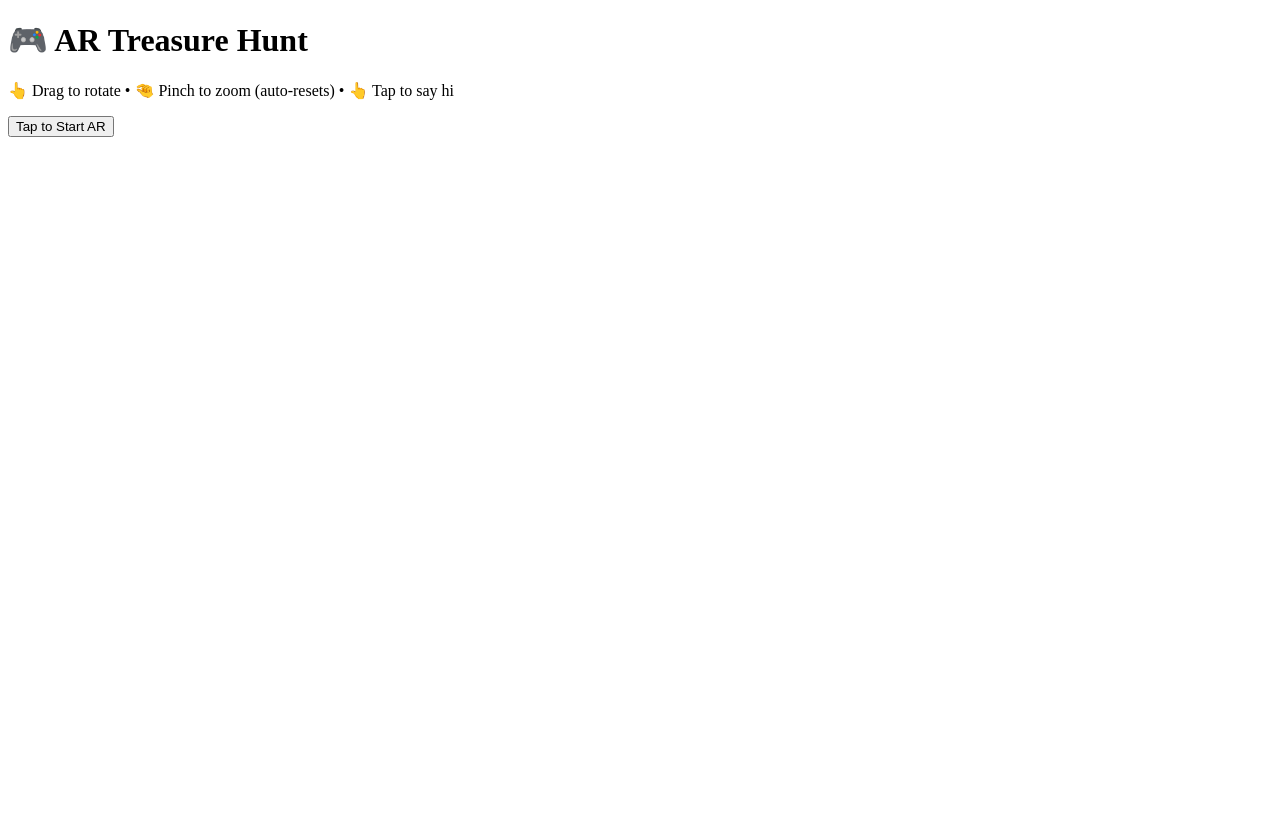
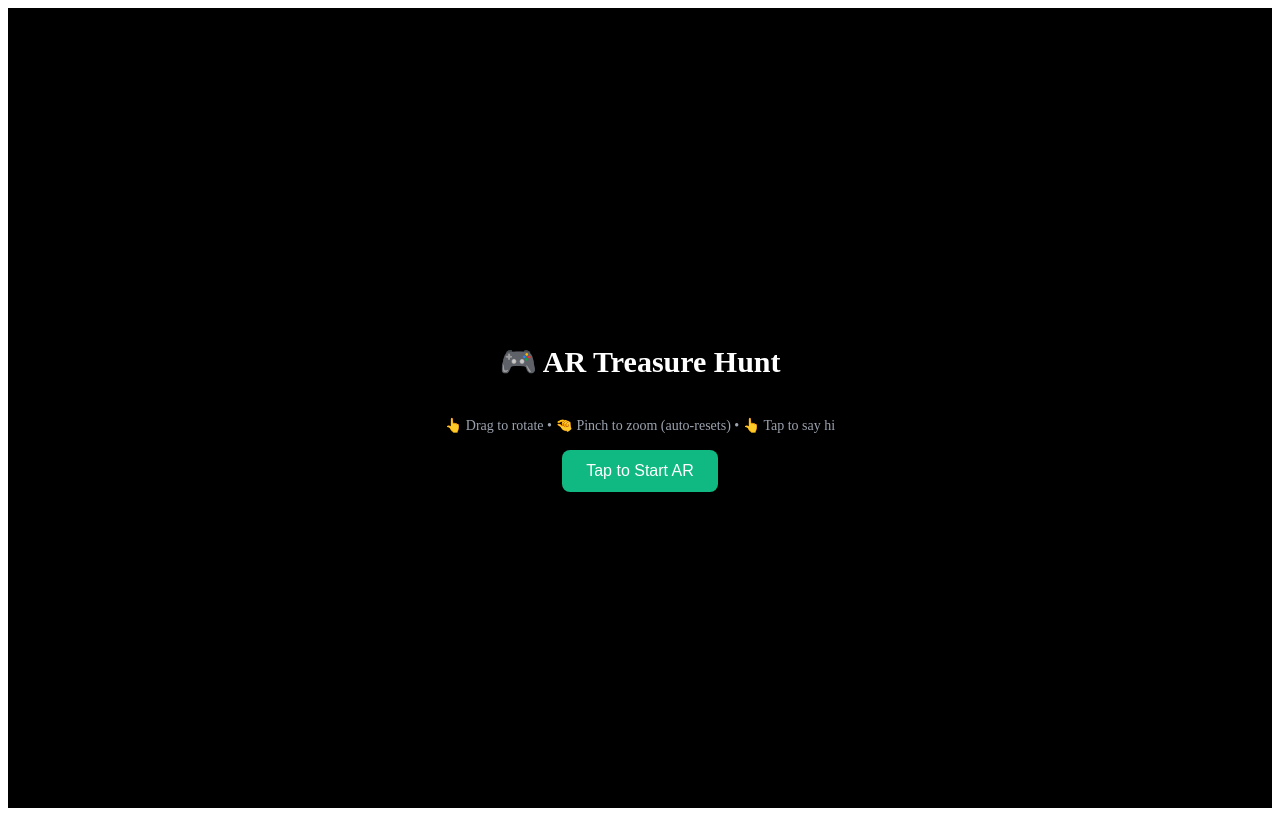
Before and after one commit to Mohamed-Adel-Web/vite-project, a React (Vite) app: page / in a window 1280 px wide. Built offline with nearby package versions, Linux system fonts and the light colour scheme.

Commit message:
TRY FIXED

```diff
--- a/index.html
+++ b/index.html
@@ -4,7 +4,6 @@
     <meta charset="UTF-8" />
     <link rel="icon" type="image/svg+xml" href="/vite.svg" />
     <meta name="viewport" content="width=device-width, initial-scale=1.0" />
-    <!-- A-Frame and AR.js -->
   </head>
   <body>
     <div id="root"></div>
--- a/src/App.tsx
+++ b/src/App.tsx
@@ -3,11 +3,11 @@ import * as THREE from "three";
 import { Canvas, useThree, useFrame } from "@react-three/fiber";
 import { GLTFLoader } from "three/examples/jsm/loaders/GLTFLoader";
 import { Environment } from "@react-three/drei";
-import VodaModel from "./assets/vodafoneCharacters.glb";
 
 function Model() {
   const modelRef = useRef<THREE.Group>(null);
   const { gl, camera, scene } = useThree();
+  const gyroRef = useRef({ alpha: 0, beta: 0, gamma: 0 });
 
   // State for controls
   const [scale, setScale] = useState(0.5);
@@ -32,23 +32,66 @@ function Model() {
     ) {
       setScale((prev) => prev + (targetScale - prev) * 0.1);
     }
+
+    // Update camera rotation based on device orientation
+    if (gyroRef.current.beta !== 0 || gyroRef.current.gamma !== 0) {
+      const beta = (gyroRef.current.beta * Math.PI) / 180;
+      const gamma = (gyroRef.current.gamma * Math.PI) / 180;
+      const alpha = (gyroRef.current.alpha * Math.PI) / 180;
+
+      camera.rotation.order = "YXZ";
+      camera.rotation.y = alpha;
+      camera.rotation.x = beta - Math.PI / 2;
+      camera.rotation.z = -gamma;
+    }
   });
 
   useEffect(() => {
     const loader = new GLTFLoader();
-    loader.load(VodaModel, (gltf) => {
-      modelRef.current?.add(gltf.scene);
 
-      gltf.scene.traverse((child) => {
-        if (child instanceof THREE.Mesh) {
-          child.castShadow = true;
-          child.receiveShadow = true;
-          if (child.material) {
-            child.material.needsUpdate = true;
+    // Create a simple cube as placeholder since we don't have the model file
+    const geometry = new THREE.BoxGeometry(1, 1, 1);
+    const material = new THREE.MeshStandardMaterial({
+      color: 0xe60000,
+      metalness: 0.5,
+      roughness: 0.5,
+    });
+    const cube = new THREE.Mesh(geometry, material);
+    cube.castShadow = true;
+    cube.receiveShadow = true;
+    modelRef.current?.add(cube);
+
+    // Device orientation for gyroscope
+    const handleOrientation = (e: DeviceOrientationEvent) => {
+      if (e.alpha !== null && e.beta !== null && e.gamma !== null) {
+        gyroRef.current = {
+          alpha: e.alpha,
+          beta: e.beta,
+          gamma: e.gamma,
+        };
+      }
+    };
+
+    // Request permission for iOS 13+
+    if (
+      typeof DeviceOrientationEvent !== "undefined" &&
+      typeof (DeviceOrientationEvent as any).requestPermission === "function"
+    ) {
+      (DeviceOrientationEvent as any)
+        .requestPermission()
+        .then((response: string) => {
+          if (response === "granted") {
+            window.addEventListener("deviceorientation", handleOrientation);
           }
-        }
-      });
-    });
+        })
+        .catch(console.error);
+    } else {
+      window.addEventListener("deviceorientation", handleOrientation);
+    }
+
+    return () => {
+      window.removeEventListener("deviceorientation", handleOrientation);
+    };
   }, []);
 
   // Handle touch/mouse controls
@@ -226,7 +269,7 @@ function Model() {
       ref={modelRef}
       scale={[scale, scale, scale]}
       rotation={[0, rotation, 0]}
-      position={[0, 0, -2]}
+      position={[0, -1, -5]}
     />
   );
 }
@@ -274,14 +317,47 @@ export default function App() {
 
   if (!start) {
     return (
-      <div className="w-full h-screen flex flex-col items-center justify-center bg-black text-white">
-        <h1 className="text-3xl mb-6">🎮 AR Treasure Hunt</h1>
-        <p className="text-sm mb-4 text-gray-400">
+      <div
+        style={{
+          width: "100%",
+          height: "100vh",
+          display: "flex",
+          flexDirection: "column",
+          alignItems: "center",
+          justifyContent: "center",
+          backgroundColor: "black",
+          color: "white",
+        }}
+      >
+        <h1 style={{ fontSize: "1.875rem", marginBottom: "1.5rem" }}>
+          🎮 AR Treasure Hunt
+        </h1>
+        <p
+          style={{
+            fontSize: "0.875rem",
+            marginBottom: "1rem",
+            color: "#9ca3af",
+          }}
+        >
           👆 Drag to rotate • 🤏 Pinch to zoom (auto-resets) • 👆 Tap to say hi
         </p>
         <button
           onClick={() => setStart(true)}
-          className="px-6 py-3 bg-green-500 rounded-lg hover:bg-green-600 transition-colors"
+          style={{
+            padding: "0.75rem 1.5rem",
+            backgroundColor: "#10b981",
+            borderRadius: "0.5rem",
+            border: "none",
+            color: "white",
+            cursor: "pointer",
+            fontSize: "1rem",
+          }}
+          onMouseEnter={(e) =>
+            (e.currentTarget.style.backgroundColor = "#059669")
+          }
+          onMouseLeave={(e) =>
+            (e.currentTarget.style.backgroundColor = "#10b981")
+          }
         >
           Tap to Start AR
         </button>
@@ -337,8 +413,18 @@ export default function App() {
 
       {/* Control hints */}
       <div
-        className="absolute bottom-4 left-1/2 transform -translate-x-1/2 bg-black bg-opacity-70 text-white px-4 py-2 rounded-lg text-sm"
-        style={{ zIndex: 2 }}
+        style={{
+          position: "absolute",
+          bottom: "1rem",
+          left: "50%",
+          transform: "translateX(-50%)",
+          backgroundColor: "rgba(0, 0, 0, 0.7)",
+          color: "white",
+          padding: "0.5rem 1rem",
+          borderRadius: "0.5rem",
+          fontSize: "0.875rem",
+          zIndex: 2,
+        }}
       >
         {cameraReady ? (
           <>
```
